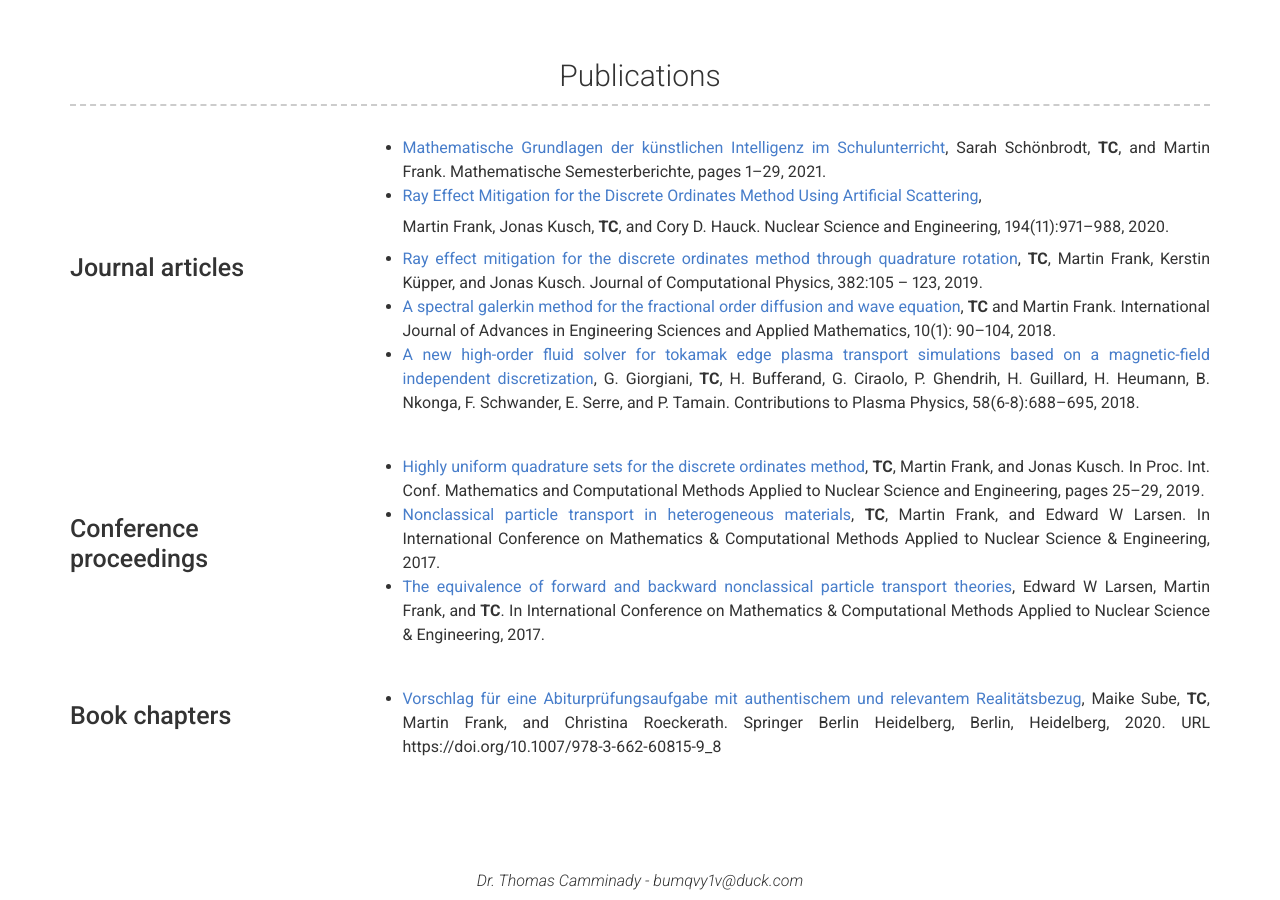
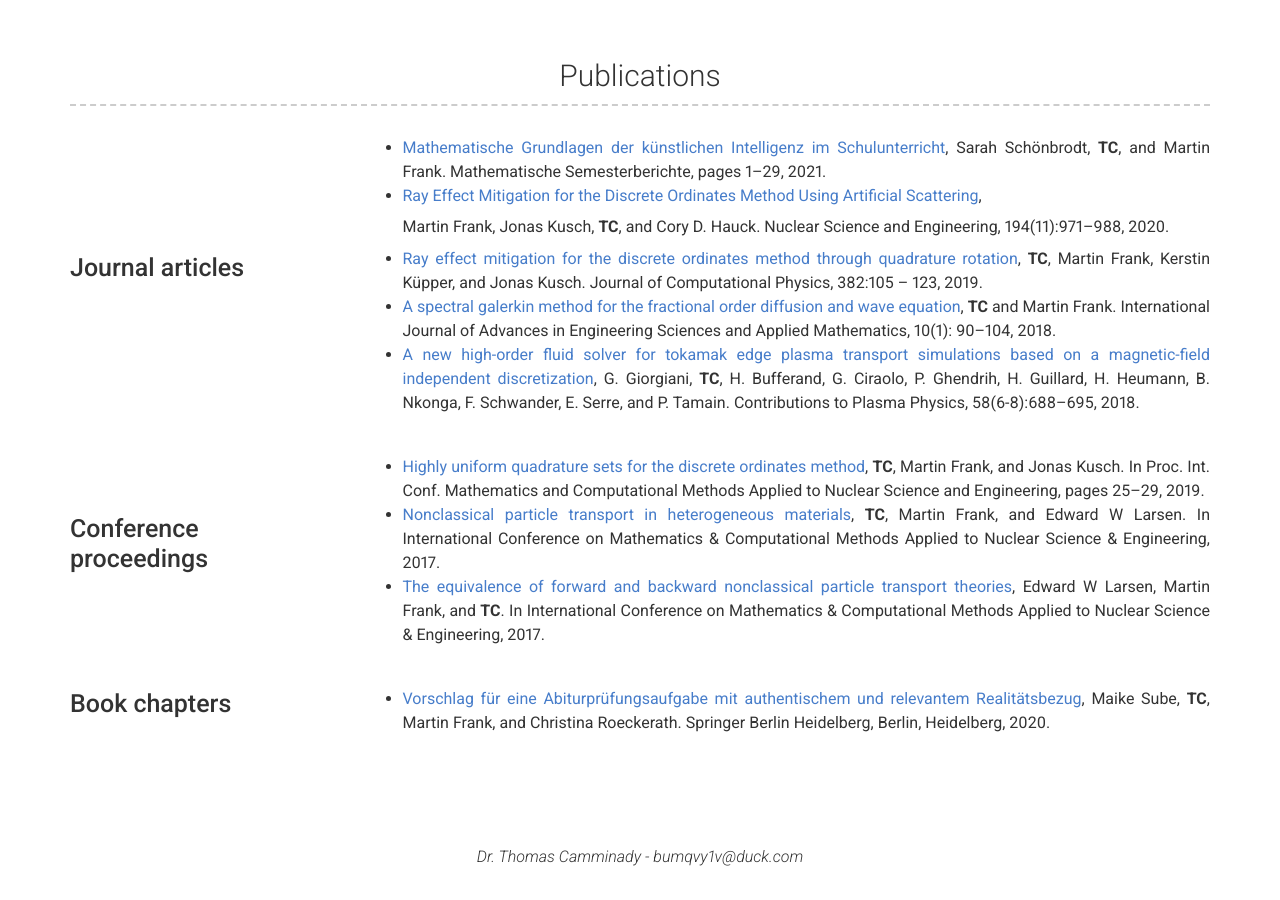
Before and after one commit to thomascamminady/thomascamminady.website, a Jekyll site: the page built from index.md, in a window 1280 px wide and 900 px high, scrolled down 1699 px. Built offline with Jekyll 4.4.1, drawn with Linux system fonts in a browser that asks for light colours; nearby versions of some CDN libraries; after the commit the page ends 2575 px from its top, so only the background shows below that.

Commit message:
Update pub.

```diff
--- a/_config.yml
+++ b/_config.yml
@@ -195,7 +195,7 @@ content:
         description: | # this will include new lines to allow paragraphs
           - [Vorschlag für eine Abiturprüfungsaufgabe mit authentischem und relevantem Realitätsbezug](https://doi.org/10.1007/978-3-662-60815-9_8),
             Maike Sube, **TC**, Martin Frank, and Christina Roeckerath. Springer Berlin Heidelberg, Berlin, Heidelberg, 2020.
-            URL https://doi.org/10.1007/978-3-662-60815-9_8
+
   # - title: A Little More About Me
   #   layout: text
   #   content: | # this will include new lines to allow paragraphs
```
